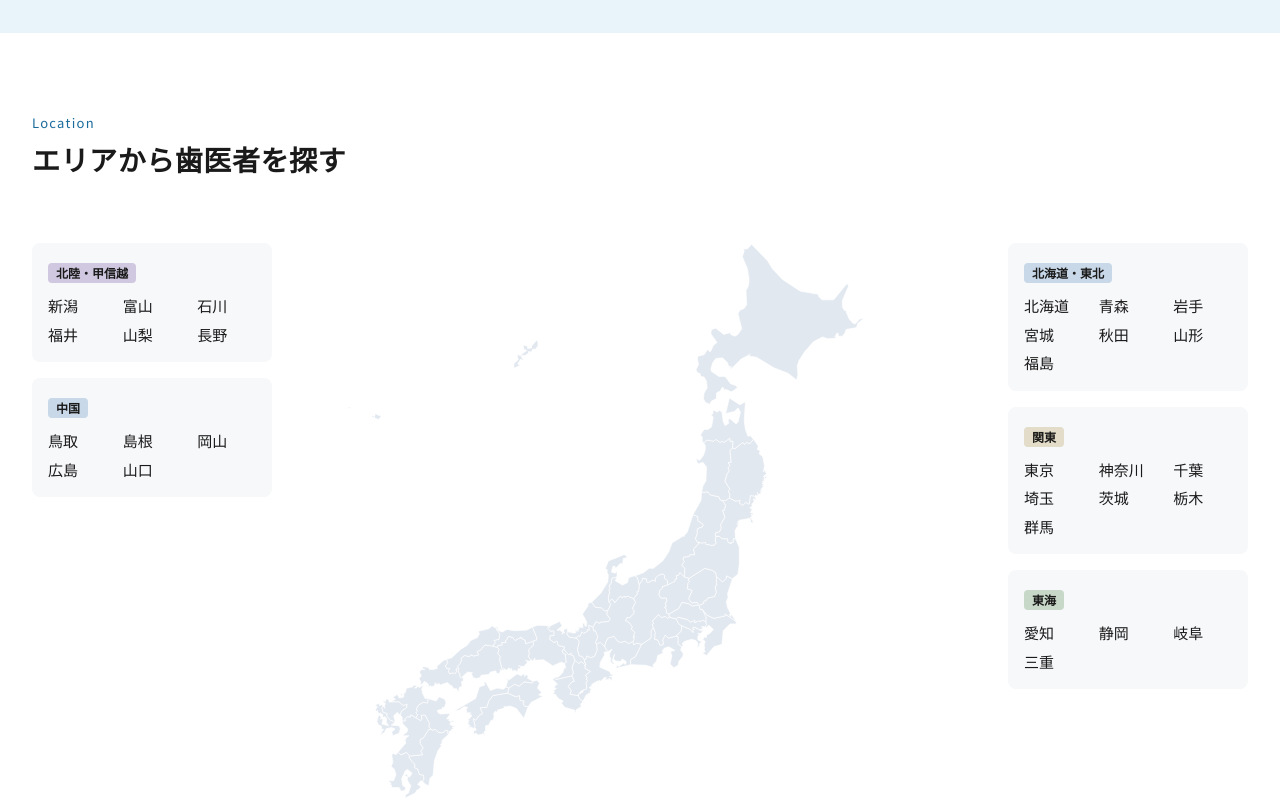
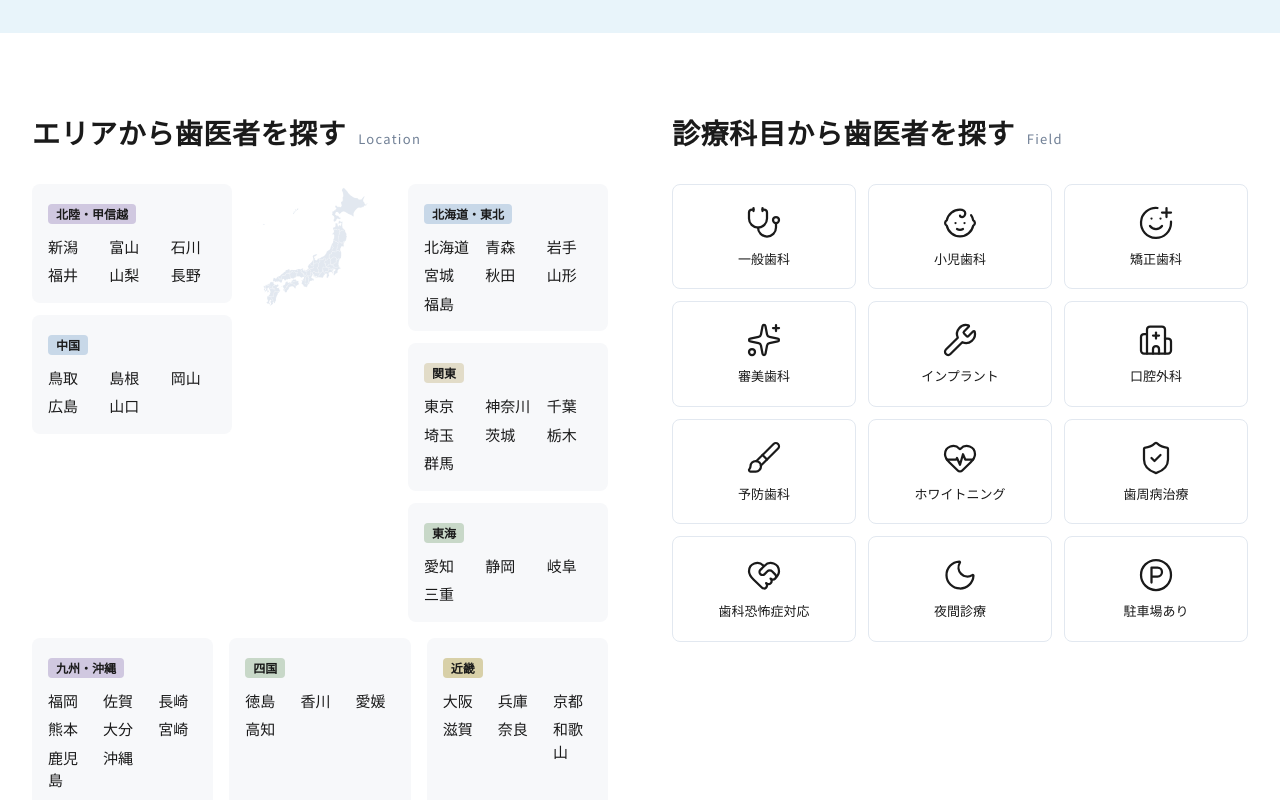
Before and after one commit to asuka-oatmeal/ha1sha, a Next.js app: page / in a window 1280 px wide. Shown: the part 380-1180 px from the top of the page. Built offline with nearby package versions, Linux system fonts and the light colour scheme.

Commit message:
Combine area and field sections side by side (ben54.jp layout)
- Left: area map with region blocks
- Right: specialty icon grid
- Single section, horizontal layout on desktop

Co-Authored-By: Claude Opus 4.6 (1M context) <noreply@anthropic.com>

```diff
--- a/src/app/page.tsx
+++ b/src/app/page.tsx
@@ -1,6 +1,5 @@
 import HeroSection from "@/components/home/HeroSection";
-import AreaSearchSection from "@/components/home/AreaSearchSection";
-import FieldSearchSection from "@/components/home/FieldSearchSection";
+import AreaAndFieldSection from "@/components/home/AreaAndFieldSection";
 import FlowSection from "@/components/home/FlowSection";
 import ColumnSection from "@/components/home/ColumnSection";
 import PrefectureListSection from "@/components/home/PrefectureListSection";
@@ -9,8 +8,7 @@ export default function Home() {
   return (
     <>
       <HeroSection />
-      <AreaSearchSection />
-      <FieldSearchSection />
+      <AreaAndFieldSection />
       <FlowSection />
       <ColumnSection />
       <PrefectureListSection />
--- /dev/null
+++ b/src/components/home/AreaAndFieldSection.tsx
@@ -0,0 +1,141 @@
+import Link from "next/link";
+import JapanMap from "@/components/map/JapanMap";
+import {
+  Stethoscope, Baby, SmilePlus, Sparkles,
+  Wrench, Hospital, HeartPulse, ShieldCheck,
+  Brush, HeartHandshake, Moon, ParkingCircle,
+} from "lucide-react";
+
+const regionGroups = [
+  { name: "北海道・東北", prefs: ["北海道", "青森", "岩手", "宮城", "秋田", "山形", "福島"], color: "#c8d8e8" },
+  { name: "関東", prefs: ["東京", "神奈川", "千葉", "埼玉", "茨城", "栃木", "群馬"], color: "#e2dcc8" },
+  { name: "東海", prefs: ["愛知", "静岡", "岐阜", "三重"], color: "#c8d8c8" },
+  { name: "北陸・甲信越", prefs: ["新潟", "富山", "石川", "福井", "山梨", "長野"], color: "#d0c8e0" },
+  { name: "中国", prefs: ["鳥取", "島根", "岡山", "広島", "山口"], color: "#c8d8e8" },
+  { name: "近畿", prefs: ["大阪", "兵庫", "京都", "滋賀", "奈良", "和歌山"], color: "#d8d0a8" },
+  { name: "四国", prefs: ["徳島", "香川", "愛媛", "高知"], color: "#c8d8c8" },
+  { name: "九州・沖縄", prefs: ["福岡", "佐賀", "長崎", "熊本", "大分", "宮崎", "鹿児島", "沖縄"], color: "#d0c8e0" },
+];
+
+const specialties = [
+  { icon: Stethoscope, label: "一般歯科" },
+  { icon: Baby, label: "小児歯科" },
+  { icon: SmilePlus, label: "矯正歯科" },
+  { icon: Sparkles, label: "審美歯科" },
+  { icon: Wrench, label: "インプラント" },
+  { icon: Hospital, label: "口腔外科" },
+  { icon: Brush, label: "予防歯科" },
+  { icon: HeartPulse, label: "ホワイトニング" },
+  { icon: ShieldCheck, label: "歯周病治療" },
+  { icon: HeartHandshake, label: "歯科恐怖症対応" },
+  { icon: Moon, label: "夜間診療" },
+  { icon: ParkingCircle, label: "駐車場あり" },
+];
+
+function prefToFull(name: string): string {
+  const map: Record<string, string> = {
+    "北海道": "北海道", "東京": "東京都", "大阪": "大阪府", "京都": "京都府",
+  };
+  return map[name] ?? name + "県";
+}
+
+function RegionBlock({ group }: { group: typeof regionGroups[0] }) {
+  return (
+    <div className="bg-bg-gray rounded-lg p-4">
+      <p className="inline-block text-xs font-bold px-2 py-0.5 rounded mb-3" style={{ backgroundColor: group.color }}>
+        {group.name}
+      </p>
+      <div className="grid grid-cols-3 gap-x-4 gap-y-1.5">
+        {group.prefs.map((pref) => (
+          <Link
+            key={pref}
+            href={`/clinic/search?pref=${encodeURIComponent(prefToFull(pref))}`}
+            className="text-[15px] text-text-primary hover:text-primary transition-colors duration-200"
+          >
+            {pref}
+          </Link>
+        ))}
+      </div>
+    </div>
+  );
+}
+
+export default function AreaAndFieldSection() {
+  return (
+    <section className="bg-white">
+      <div className="max-w-7xl mx-auto px-4 md:px-6 lg:px-8 py-20">
+        <div className="grid grid-cols-1 xl:grid-cols-2 gap-16">
+          {/* Left: Area */}
+          <div>
+            <div className="mb-8">
+              <h2 className="text-[22px] md:text-[28px] font-bold text-text-primary leading-[1.4] tracking-[0.02em] inline">
+                エリアから歯医者を探す
+              </h2>
+              <span className="text-[13px] font-[var(--font-serif)] tracking-[0.1em] text-text-tertiary ml-3">
+                Location
+              </span>
+            </div>
+
+            {/* Desktop: map with surrounding region blocks */}
+            <div className="hidden lg:grid grid-cols-[200px_1fr_200px] gap-4 items-start">
+              <div className="space-y-3">
+                <RegionBlock group={regionGroups[3]} />
+                <RegionBlock group={regionGroups[4]} />
+              </div>
+              <div className="px-2">
+                <JapanMap />
+              </div>
+              <div className="space-y-3">
+                <RegionBlock group={regionGroups[0]} />
+                <RegionBlock group={regionGroups[1]} />
+                <RegionBlock group={regionGroups[2]} />
+              </div>
+            </div>
+            <div className="hidden lg:grid grid-cols-3 gap-4 mt-4">
+              <RegionBlock group={regionGroups[7]} />
+              <RegionBlock group={regionGroups[6]} />
+              <RegionBlock group={regionGroups[5]} />
+            </div>
+
+            {/* Mobile */}
+            <div className="lg:hidden grid grid-cols-1 sm:grid-cols-2 gap-3">
+              {regionGroups.map((group) => (
+                <RegionBlock key={group.name} group={group} />
+              ))}
+            </div>
+          </div>
+
+          {/* Right: Field */}
+          <div>
+            <div className="mb-8">
+              <h2 className="text-[22px] md:text-[28px] font-bold text-text-primary leading-[1.4] tracking-[0.02em] inline">
+                診療科目から歯医者を探す
+              </h2>
+              <span className="text-[13px] font-[var(--font-serif)] tracking-[0.1em] text-text-tertiary ml-3">
+                Field
+              </span>
+            </div>
+
+            <div className="grid grid-cols-2 sm:grid-cols-3 xl:grid-cols-3 gap-3">
+              {specialties.map((item) => {
+                const Icon = item.icon;
+                return (
+                  <Link
+                    key={item.label}
+                    href={`/clinic/search?q=${encodeURIComponent(item.label)}`}
+                    className="flex flex-col items-center justify-center gap-2 bg-white border border-border rounded-[8px] p-5 hover:shadow-[0_4px_12px_rgba(0,0,0,0.08)] hover:-translate-y-0.5 transition-all duration-200"
+                  >
+                    <Icon size={36} strokeWidth={1.5} className="text-text-primary" />
+                    <span className="text-[13px] font-medium text-text-primary text-center">
+                      {item.label}
+                    </span>
+                  </Link>
+                );
+              })}
+            </div>
+          </div>
+        </div>
+      </div>
+    </section>
+  );
+}
```
